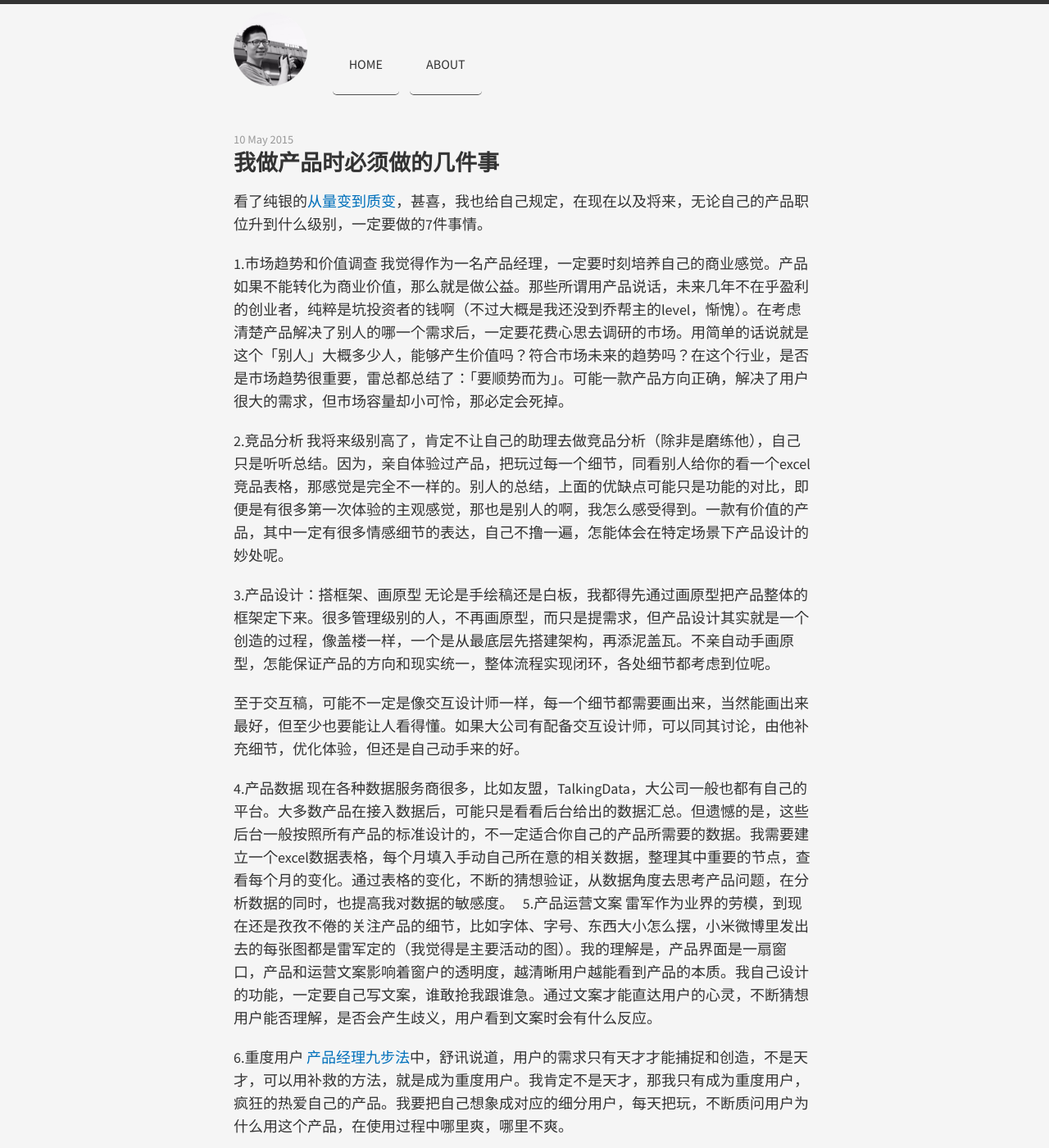
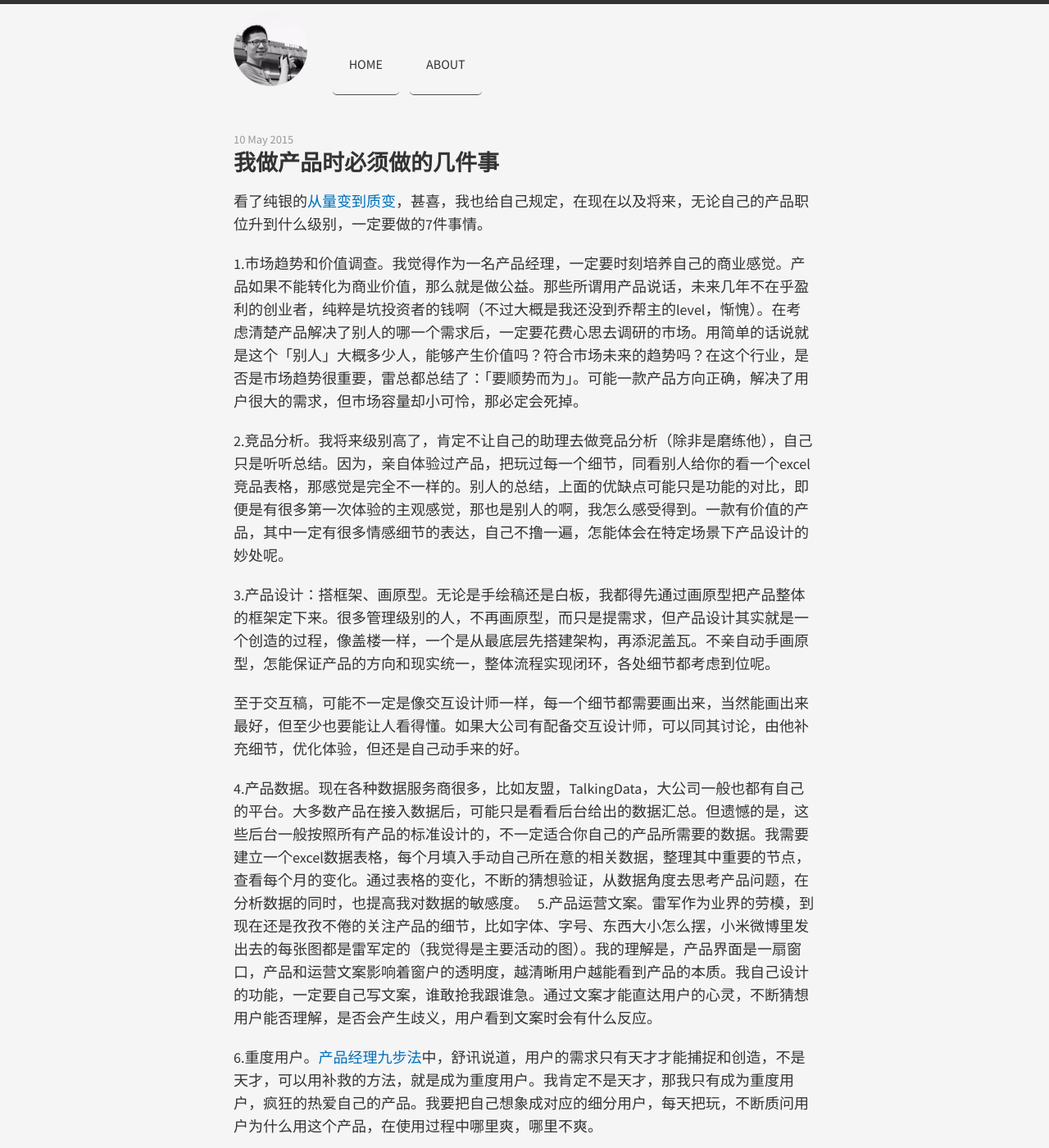
Before and after one commit to Jonxiao/jonxiao.github.io, a Jekyll site: the page built from _posts/2015-05-10-product-need-to-do.md, in a window 1280 px wide and 1400 px high. Shown: the whole window at 82% size. Built offline with Jekyll 4.4.1, drawn with Linux system fonts in a browser that asks for light colours; nearby versions of some CDN libraries; Markdown is read by kramdown in place of the engine named in the settings; some of the changed text lies outside the part shown.

Commit message:
update 6th

```diff
--- a/_posts/2015-05-10-product-need-to-do.md
+++ b/_posts/2015-05-10-product-need-to-do.md
@@ -5,28 +5,21 @@
 
 看了纯银的[从量变到质变][1]，甚喜，我也给自己规定，在现在以及将来，无论自己的产品职位升到什么级别，一定要做的7件事情。
 
-1.市场趋势和价值调查
-我觉得作为一名产品经理，一定要时刻培养自己的商业感觉。产品如果不能转化为商业价值，那么就是做公益。那些所谓用产品说话，未来几年不在乎盈利的创业者，纯粹是坑投资者的钱啊（不过大概是我还没到乔帮主的level，惭愧）。在考虑清楚产品解决了别人的哪一个需求后，一定要花费心思去调研的市场。用简单的话说就是这个「别人」大概多少人，能够产生价值吗？符合市场未来的趋势吗？在这个行业，是否是市场趋势很重要，雷总都总结了：「要顺势而为」。可能一款产品方向正确，解决了用户很大的需求，但市场容量却小可怜，那必定会死掉。
+1.市场趋势和价值调查。我觉得作为一名产品经理，一定要时刻培养自己的商业感觉。产品如果不能转化为商业价值，那么就是做公益。那些所谓用产品说话，未来几年不在乎盈利的创业者，纯粹是坑投资者的钱啊（不过大概是我还没到乔帮主的level，惭愧）。在考虑清楚产品解决了别人的哪一个需求后，一定要花费心思去调研的市场。用简单的话说就是这个「别人」大概多少人，能够产生价值吗？符合市场未来的趋势吗？在这个行业，是否是市场趋势很重要，雷总都总结了：「要顺势而为」。可能一款产品方向正确，解决了用户很大的需求，但市场容量却小可怜，那必定会死掉。
 
-2.竞品分析
-我将来级别高了，肯定不让自己的助理去做竞品分析（除非是磨练他），自己只是听听总结。因为，亲自体验过产品，把玩过每一个细节，同看别人给你的看一个excel竞品表格，那感觉是完全不一样的。别人的总结，上面的优缺点可能只是功能的对比，即便是有很多第一次体验的主观感觉，那也是别人的啊，我怎么感受得到。一款有价值的产品，其中一定有很多情感细节的表达，自己不撸一遍，怎能体会在特定场景下产品设计的妙处呢。
+2.竞品分析。我将来级别高了，肯定不让自己的助理去做竞品分析（除非是磨练他），自己只是听听总结。因为，亲自体验过产品，把玩过每一个细节，同看别人给你的看一个excel竞品表格，那感觉是完全不一样的。别人的总结，上面的优缺点可能只是功能的对比，即便是有很多第一次体验的主观感觉，那也是别人的啊，我怎么感受得到。一款有价值的产品，其中一定有很多情感细节的表达，自己不撸一遍，怎能体会在特定场景下产品设计的妙处呢。
 
-3.产品设计：搭框架、画原型
-无论是手绘稿还是白板，我都得先通过画原型把产品整体的框架定下来。很多管理级别的人，不再画原型，而只是提需求，但产品设计其实就是一个创造的过程，像盖楼一样，一个是从最底层先搭建架构，再添泥盖瓦。不亲自动手画原型，怎能保证产品的方向和现实统一，整体流程实现闭环，各处细节都考虑到位呢。
+3.产品设计：搭框架、画原型。无论是手绘稿还是白板，我都得先通过画原型把产品整体的框架定下来。很多管理级别的人，不再画原型，而只是提需求，但产品设计其实就是一个创造的过程，像盖楼一样，一个是从最底层先搭建架构，再添泥盖瓦。不亲自动手画原型，怎能保证产品的方向和现实统一，整体流程实现闭环，各处细节都考虑到位呢。
 
 至于交互稿，可能不一定是像交互设计师一样，每一个细节都需要画出来，当然能画出来最好，但至少也要能让人看得懂。如果大公司有配备交互设计师，可以同其讨论，由他补充细节，优化体验，但还是自己动手来的好。
 
-4.产品数据
-现在各种数据服务商很多，比如友盟，TalkingData，大公司一般也都有自己的平台。大多数产品在接入数据后，可能只是看看后台给出的数据汇总。但遗憾的是，这些后台一般按照所有产品的标准设计的，不一定适合你自己的产品所需要的数据。我需要建立一个excel数据表格，每个月填入手动自己所在意的相关数据，整理其中重要的节点，查看每个月的变化。通过表格的变化，不断的猜想验证，从数据角度去思考产品问题，在分析数据的同时，也提高我对数据的敏感度。
+4.产品数据。现在各种数据服务商很多，比如友盟，TalkingData，大公司一般也都有自己的平台。大多数产品在接入数据后，可能只是看看后台给出的数据汇总。但遗憾的是，这些后台一般按照所有产品的标准设计的，不一定适合你自己的产品所需要的数据。我需要建立一个excel数据表格，每个月填入手动自己所在意的相关数据，整理其中重要的节点，查看每个月的变化。通过表格的变化，不断的猜想验证，从数据角度去思考产品问题，在分析数据的同时，也提高我对数据的敏感度。
 
-5.产品运营文案
-雷军作为业界的劳模，到现在还是孜孜不倦的关注产品的细节，比如字体、字号、东西大小怎么摆，小米微博里发出去的每张图都是雷军定的（我觉得是主要活动的图）。我的理解是，产品界面是一扇窗口，产品和运营文案影响着窗户的透明度，越清晰用户越能看到产品的本质。我自己设计的功能，一定要自己写文案，谁敢抢我跟谁急。通过文案才能直达用户的心灵，不断猜想用户能否理解，是否会产生歧义，用户看到文案时会有什么反应。
+5.产品运营文案。雷军作为业界的劳模，到现在还是孜孜不倦的关注产品的细节，比如字体、字号、东西大小怎么摆，小米微博里发出去的每张图都是雷军定的（我觉得是主要活动的图）。我的理解是，产品界面是一扇窗口，产品和运营文案影响着窗户的透明度，越清晰用户越能看到产品的本质。我自己设计的功能，一定要自己写文案，谁敢抢我跟谁急。通过文案才能直达用户的心灵，不断猜想用户能否理解，是否会产生歧义，用户看到文案时会有什么反应。
 
-6.重度用户
-[产品经理九步法][2]中，舒讯说道，用户的需求只有天才才能捕捉和创造，不是天才，可以用补救的方法，就是成为重度用户。我肯定不是天才，那我只有成为重度用户，疯狂的热爱自己的产品。我要把自己想象成对应的细分用户，每天把玩，不断质问用户为什么用这个产品，在使用过程中哪里爽，哪里不爽。
+6.重度用户。[产品经理九步法][2]中，舒讯说道，用户的需求只有天才才能捕捉和创造，不是天才，可以用补救的方法，就是成为重度用户。我肯定不是天才，那我只有成为重度用户，疯狂的热爱自己的产品。我要把自己想象成对应的细分用户，每天把玩，不断质问用户为什么用这个产品，在使用过程中哪里爽，哪里不爽。
 
-7.与用户保持联系：种子用户交流、查看用户反馈、忠诚用户联系
-一篇关于[种子用户][3]的文章中提到，一名合格的CEO有几个指标来判断是否在乎用户：
+7.与用户保持联系：种子用户交流、查看用户反馈、忠诚用户联系。一篇关于[种子用户][3]的文章中提到，一名合格的CEO有几个指标来判断是否在乎用户：
 > 1. 微信里是否有200个以上用户？看看他们的朋友圈，看看他们的生活状态
 > 2. 每周是否和超过20个用户有过联系？
 > 3. 每周能否请3个用户吃饭？
```
